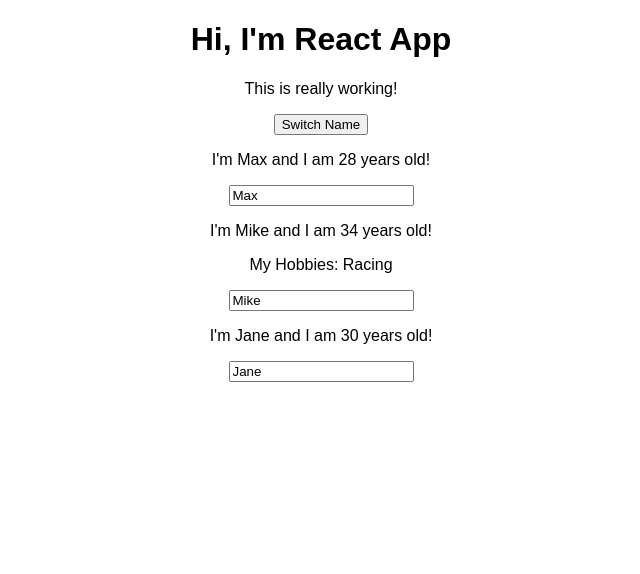
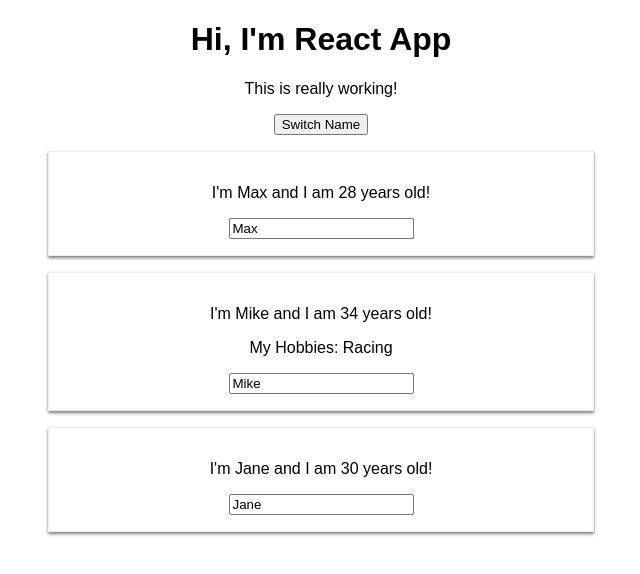
Before and after one commit to rywem/ReactPlayground, a React (Create React App) app in the folder burger/: page / in a window 1280 px wide. Shown: the top 574 px of the page, without its empty margins (319-959 px from the left). Built offline with nearby package versions, Linux system fonts and the light colour scheme.

Commit message:
Person.css added, styling added to Person.js

```diff
--- /dev/null
+++ b/burger/src/Person/Person.css
@@ -0,0 +1,8 @@
+.Person {
+    width: 40%;
+    margin: 16px auto;
+    border: 1px solid #eee;
+    box-shadow: 0 2px 3px rgb(126, 125, 125);
+    padding: 16px;
+    text-align: center;
+}
--- a/burger/src/Person/Person.js
+++ b/burger/src/Person/Person.js
@@ -1,8 +1,8 @@
 import React from 'react';
-
+import './Person.css';
 const person = (props) => {
     return (
-        <div>
+        <div className="Person">
             <p onClick={props.click}>I'm {props.name} and I am {props.age} years old!</p>
             <p>{props.children}</p>
             <input type="text" onChange={props.changed} value={props.name} />
```
